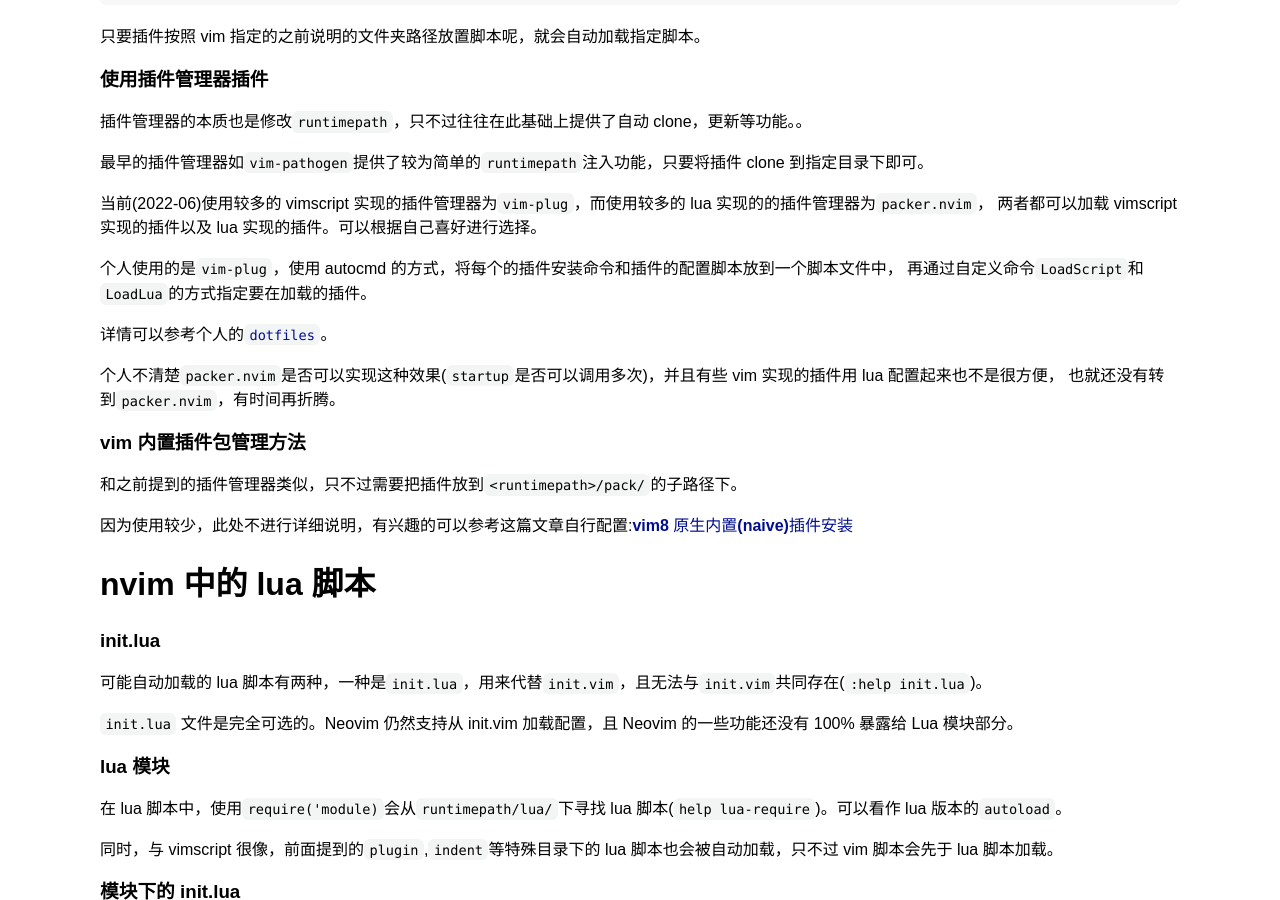
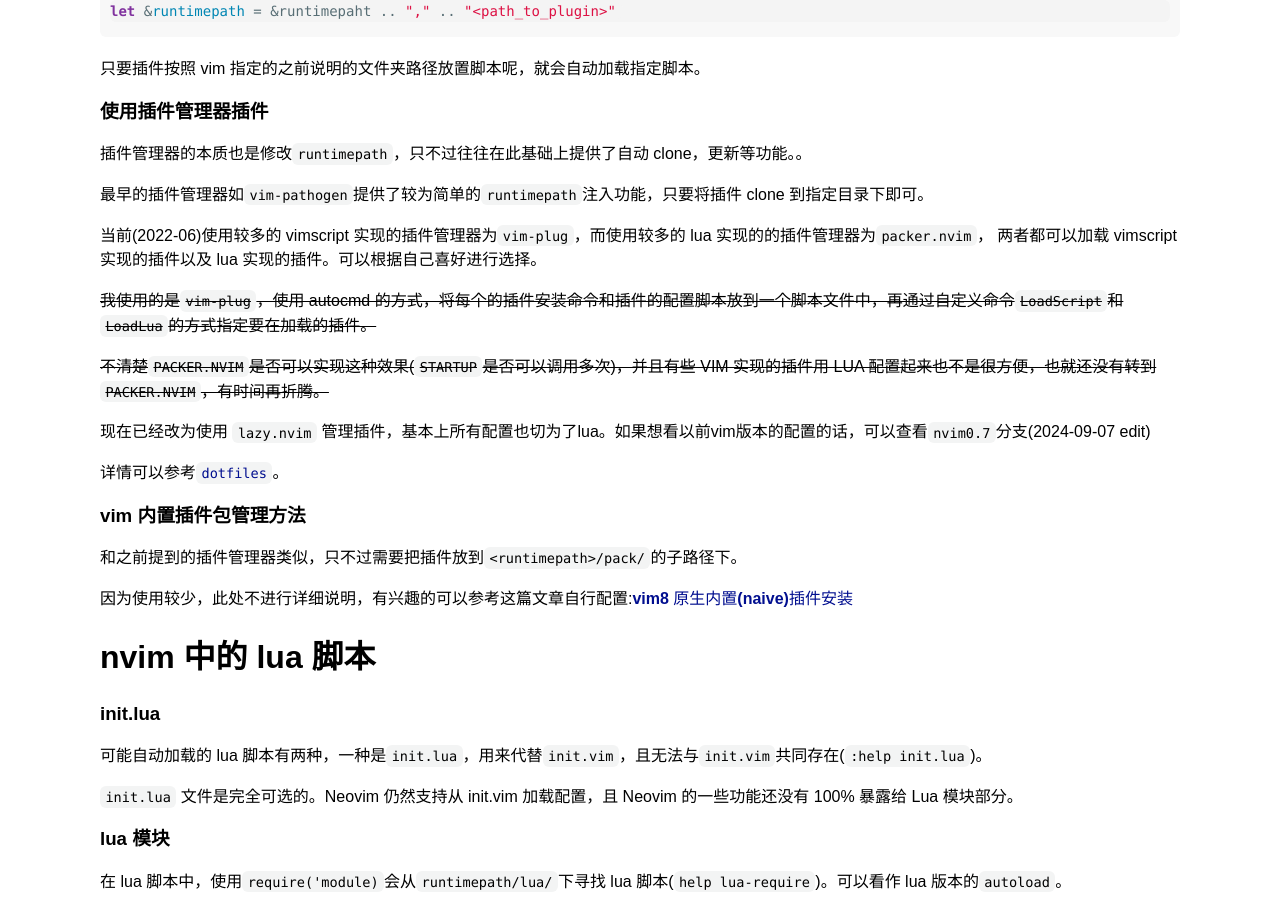
Before and after one commit to whitestarrain/blog, a Jekyll site: the page built from _posts/2022-06-24-nvim-lua-plugin-md_section_number.md, in a window 1280 px wide and 900 px high, scrolled down 3375 px. Built offline with Jekyll 4.4.1, drawn with Linux system fonts in a browser that asks for light colours; some web fonts are replaced; comment, search, counter and statistics services are not loaded; some of the changed text lies outside the part shown.

Commit message:
update blog

`````diff
--- a/_posts/2022-06-24-nvim-lua-plugin-md_section_number.md
+++ b/_posts/2022-06-24-nvim-lua-plugin-md_section_number.md
@@ -8,6 +8,7 @@ tags:
 ---
 
 个人编辑笔记，写博客，写一些代码等已经从 vscode 转移到 nvim 上很久了。
+
 其中 vscode 有一个为 markdown 标题编号的插件[auto-markdown-toc](https://marketplace.visualstudio.com/items?itemName=huntertran.auto-markdown-toc)用了挺长时间，一般会搭配 chrome 上自带侧边栏的[markdown viewer](https://chrome.google.com/webstore/detail/markdown-viewer/ckkdlimhmcjmikdlpkmbgfkaikojcbjk)插件浏览自己的 markdown 笔记。
 但是 vim 上找了许久，也没有找到为标题编号的插件。这两天看了一下 nvim 的接口，用 lua 写了一个插件实现了功能。简单记录一下。
 
@@ -55,12 +56,12 @@ vim 启动时，会自动寻找`runtimepath`下的脚本进行加载。首先对
 
 vim 和 nvim 的插件加载路径并不相同，以 nvim 为例，windows 下默认加载以下路径，并按照顺序执行以下目录中的脚本：
 
-- ~\AppData\Local\nvim
-- ~\AppData\Local\nvim-data\site
-- [install path]\share\nvim\runtime
-- [install path]\lib\nvim
-- ~\AppData\Local\nvim-data\site\after
-- ~\AppData\Local\nvim\after
+- `~\AppData\Local\nvim`
+- `~\AppData\Local\nvim-data\site`
+- `[install path]\share\nvim\runtime`
+- `[install path]\lib\nvim`
+- `~\AppData\Local\nvim-data\site\after`
+- `~\AppData\Local\nvim\after`
 
 可以通过以下命令查询`runtimepath`：
 
@@ -112,6 +113,7 @@ vim 加载的脚本除了`.vimrc`(vim)或者`init.vim`，以及配置文件中 s
   - 存放文档
 
 有一点需要注意：
+
 每个文件夹中脚本的内容并没有强制规定。
 在`ftplugin`中写全局相关的命令，或者在`indent`中写与`indent`无关的命令都没有问题，但是会让可读性变低，
 最好按照功能的实现将代码放到对应的脚本目录下。
@@ -144,13 +146,17 @@ let &runtimepath = &runtimepaht .. "," .. "<path_to_plugin>"
 当前(2022-06)使用较多的 vimscript 实现的插件管理器为`vim-plug`，而使用较多的 lua 实现的的插件管理器为`packer.nvim`，
 两者都可以加载 vimscript 实现的插件以及 lua 实现的插件。可以根据自己喜好进行选择。
 
-个人使用的是`vim-plug`，使用 autocmd 的方式，将每个的插件安装命令和插件的配置脚本放到一个脚本文件中，
-再通过自定义命令`LoadScript`和`LoadLua`的方式指定要在加载的插件。
+<del>
+我使用的是`vim-plug`，使用 autocmd 的方式，将每个的插件安装命令和插件的配置脚本放到一个脚本文件中，再通过自定义命令`LoadScript`和`LoadLua`的方式指定要在加载的插件。
+</del>
 
-详情可以参考个人的[`dotfiles`](https://github.com/whitestarrain/dotfiles)。
+<del>
+不清楚`PACKER.NVIM`是否可以实现这种效果(`STARTUP`是否可以调用多次)，并且有些 VIM 实现的插件用 LUA 配置起来也不是很方便，也就还没有转到`PACKER.NVIM`，有时间再折腾。
+</del>
 
-个人不清楚`packer.nvim`是否可以实现这种效果(`startup`是否可以调用多次)，并且有些 vim 实现的插件用 lua 配置起来也不是很方便，
-也就还没有转到`packer.nvim`，有时间再折腾。
+现在已经改为使用 `lazy.nvim` 管理插件，基本上所有配置也切为了lua。如果想看以前vim版本的配置的话，可以查看`nvim0.7`分支(2024-09-07 edit)
+
+详情可以参考[`dotfiles`](https://github.com/whitestarrain/dotfiles)。
 
 ### vim 内置插件包管理方法
 
@@ -240,6 +246,8 @@ neovim 暴露了一个全局变量`vim`来作为 lua 调用 vim api 的入口。
   - `vim.filetype.add()`
 
 配置好开发环境后，可以根据代码提示和文档熟悉一下端口。在开发过程中也可以通过`help`学习不熟悉的接口
+
+推荐先过一眼这个文档，对api有个大致了解：[nvim-lua-guide-zh](https://github.com/glepnir/nvim-lua-guide-zh)
 
 # 插件实现
 
@@ -346,6 +354,7 @@ end
 ```
 
 同时需要跳过注释以及代码块中的符合标题模式的行。
+markdown基本上没有太复杂的语法，使用语法分析的话有点儿小题大做，这里单纯通过栈实现。
 
 ````lua
 -- 定义需要忽略的 包围pair
@@ -373,7 +382,7 @@ for line_number, line in ipairs(all_lines) do
 
 ### replacer
 
-为标题添加标号，
+为标题添加标号
 
 ```lua
 --[[
@@ -433,6 +442,13 @@ for i = 1, #heading_lines do
   table.insert(heading_lines[i], heading_number)
 end
 ```
+
+这样基本逻辑就实现了，因为到现在插件本身就是用来文本处理的，没有用到太多的 nvim api。
+
+后续其实也实现了toc功能，终于远离了tagbar进行markdown导航，其中涉及到的buffer，autocmd 操作比较多，这里就不展开说了 (2024-09-07 edit)
+
+如果想要从头写一个简单TUI类型的插件，推荐跟着这篇文章做一下 [How to write neovim plugins in Lua](https://www.2n.pl/blog/how-to-write-neovim-plugins-in-lua)，
+其中window，buffer相关的api都有相关调用。
 
 ### 插件配置
 
`````
